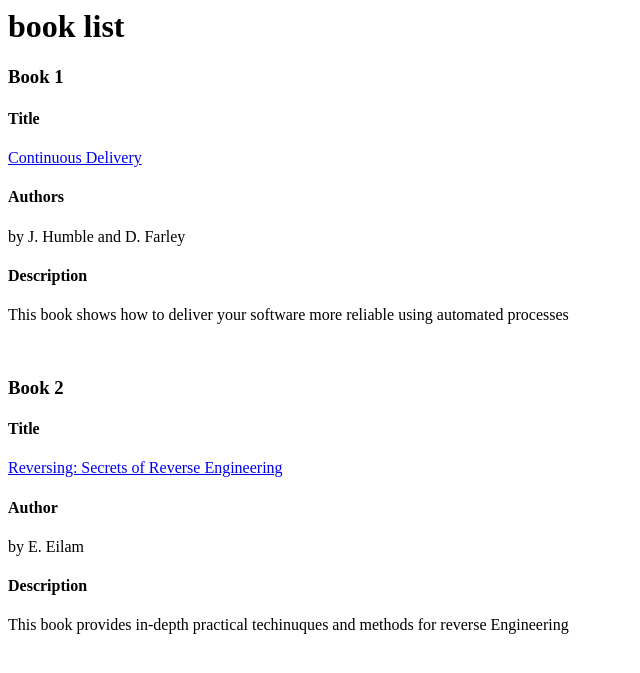
After one commit to KadiGhaleb/cs471, a Django app: page /books in a window 1280 px wide. The commit adds this page. Shown: the top 673 px of the page, without its empty margins (0-640 px from the left). Run offline with Django 5.2, Linux system fonts and the light colour scheme.

Commit message:
Lecture 3 updates

```diff
--- a/apps/bookmodule/urls.py
+++ b/apps/bookmodule/urls.py
@@ -2,5 +2,7 @@ from django.urls import path, include
 from apps.bookmodule import views
 
 urlpatterns = [
-    path('', views.index,name='index'),
+    path('', views.index,name='index'), #the main root, http:127.0.0.1/8000/
+    path('books', views.books), #the root is books http:127.0.0.1/8000/books
+    path('book/<int:bId>', views.book)
 ]
--- a/apps/bookmodule/views.py
+++ b/apps/bookmodule/views.py
@@ -1,3 +1,24 @@
-from django.shortcuts import render
+from django.shortcuts import render, redirect
+
 def index(request):
     return render(request, 'bookmodule/index.html') #it will be in template folder
+
+def books(request):
+    u = request.user #the requesting user's info
+    #return redirect('/') #here is redirection to the root "it will go back to urls and to the index"
+    return render(request, 'bookmodule/booklist.html') #(request, template)
+
+def book(request, bId):
+    book1 = {'id':12344321, 'title': 'Continuous Delivery', 'author': 'by J. Humble and D. Farley'}
+    book2 = {'id':56788765, 'title': 'Reversing: Secrets of Reverse Engineering', 'author':'by E. Eilam'}
+
+    targetBook = None
+
+    if book1['id'] == bId: targetBook = book1
+    if book2['id'] == bId: targetBook = book2
+
+    if targetBook == None:
+        return redirect('/books')
+
+    context = {'book':targetBook} #book is the variable name accessible by template
+    return render(request, 'bookmodule/book.html', context)
--- /dev/null
+++ b/apps/templates/bookmodule/booklist.html
@@ -0,0 +1,16 @@
+<h1>book list</h1>
+<h3>Book 1</h3>
+<h4>Title</h4>
+<a href="/book/12344321">Continuous Delivery</a>
+<h4>Authors</h4>
+<p>by J. Humble and D. Farley</p>
+<h4>Description</h4>
+<p>This book shows how to deliver your software more reliable using automated processes</p>
+</br>
+<h3>Book 2</h3>
+<h4>Title</h4>
+<a href="/book/56788765">Reversing: Secrets of Reverse Engineering</a>
+<h4>Author</h4>
+<p>by E. Eilam</p>
+<h4>Description</h4>
+<p>This book provides in-depth practical techinuques and methods for reverse Engineering</p>
--- a/apps/templates/bookmodule/index.html
+++ b/apps/templates/bookmodule/index.html
@@ -1 +1,6 @@
 <h1> Hello everyone to Ebook website</h1>
+
+<h3>To check the Available books in our website</h3>
+
+<p>Press the link below:</p>
+<a href="/books">Available books</a>
```
Also changed, not shown: apps/templates/bookmodule/book.html (added, +7 -0 lines).
